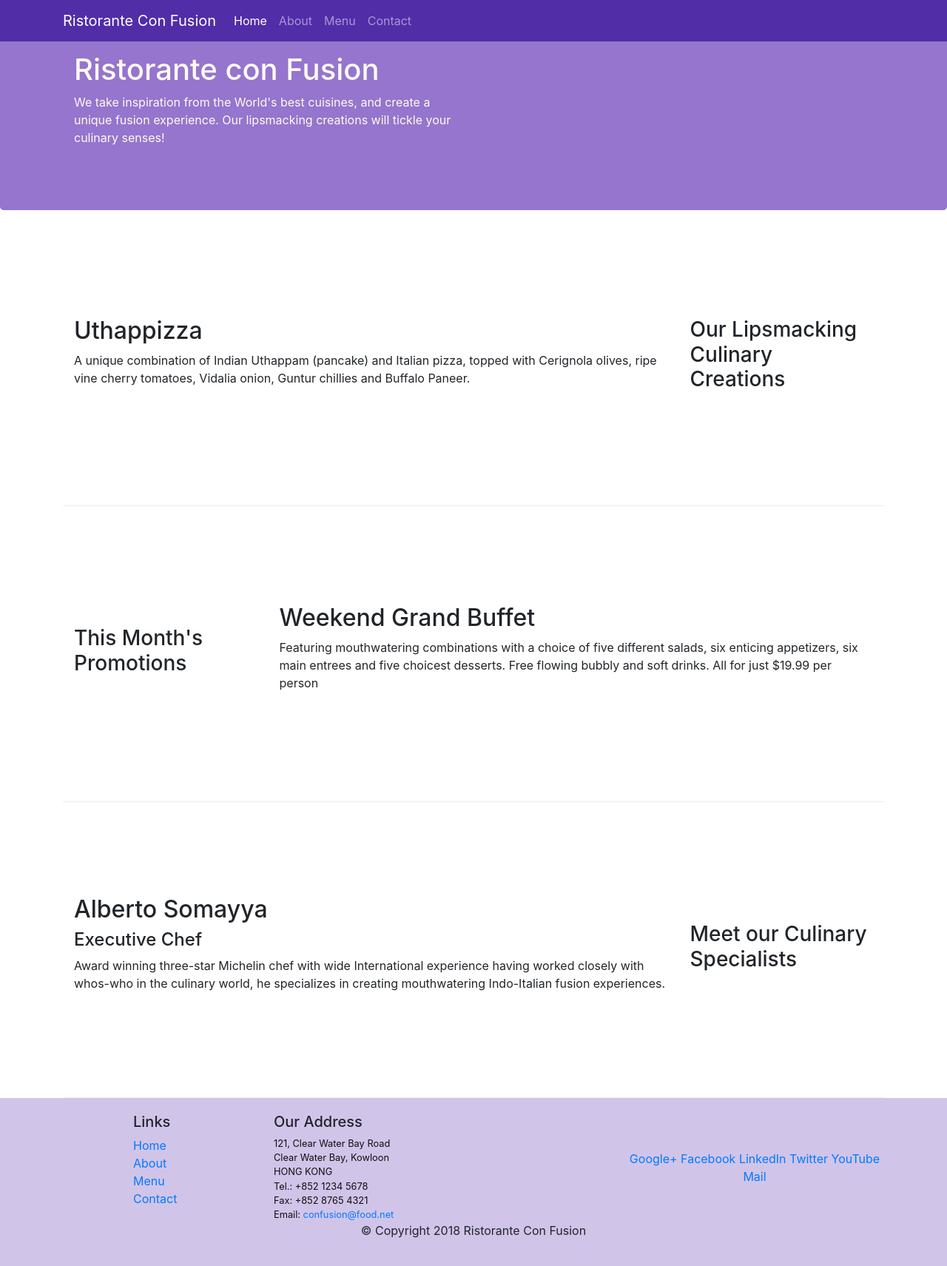
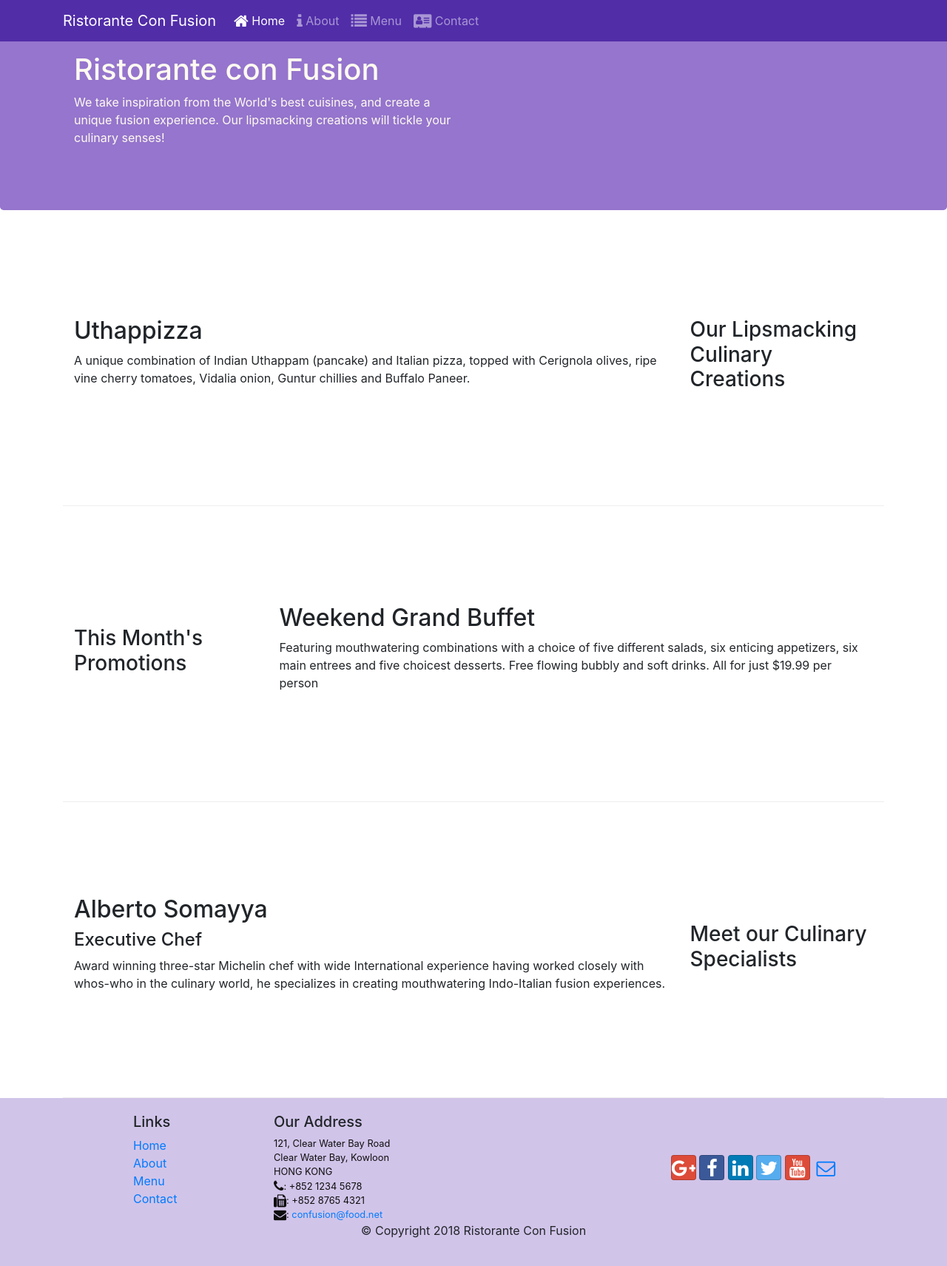
Before and after one commit to lakshya8066/Baisc-html-css-and-js-project, a website: page index.html in a window 1280 px wide. Shown: the whole page at 74% size. Drawn offline with nearby package versions, Linux system fonts and the light colour scheme.

Commit message:
icon fonts

```diff
--- a/index.html
+++ b/index.html
@@ -9,6 +9,8 @@
 
   <!-- Bootstrap CSS -->
   <link rel="stylesheet" href="node_modules/bootstrap/dist/css/bootstrap.min.css">
+  <link rel="stylesheet" href="node_modules/font-awesome/css/font-awesome.min.css">
+  <link rel="stylesheet" href="node_modules/bootstrap-social/bootstrap-social.css">
   <link rel="stylesheet" href="css/styles.css">
   <title>Ristorante Con Fusion</title>
 </head>
@@ -22,10 +24,10 @@
       <a class="navbar-brand" href="index.html">Ristorante Con Fusion</a>
       <div class="collapse navbar-collapse" id="Navbar">
         <ul class="navbar-nav mr-auto mr-auto">
-              <li class="nav-item active"><a class="nav-link" href="#">Home</a></li>
-              <li class="nav-item"><a class="nav-link" href="aboutus.html">About</a></li>
-              <li class="nav-item"><a class="nav-link" href="#">Menu</a></li>
-              <li class="nav-item"><a class="nav-link" href="#">Contact</a></li>
+          <li class="nav-item active"><a class="nav-link" href="#"><span class="fa fa-home fa-lg"></span> Home</a></li>
+          <li class="nav-item"><a class="nav-link" href="aboutus.html"><span class="fa fa-info fa-lg"></span> About</a></li>
+          <li class="nav-item"><a class="nav-link" href="#"><span class="fa fa-list fa-lg"></span> Menu</a></li>
+          <li class="nav-item"><a class="nav-link" href="#"><span class="fa fa-address-card fa-lg"></span> Contact</a></li>
         </ul>
       </div>
     </div>
@@ -95,20 +97,22 @@
             121, Clear Water Bay Road<br>
             Clear Water Bay, Kowloon<br>
             HONG KONG<br>
-		              Tel.: +852 1234 5678<br>
-		              Fax: +852 8765 4321<br>
-		              Email: <a href="mailto:confusion@food.net">confusion@food.net</a>
+            <i class="fa fa-phone fa-lg"></i>: +852 1234 5678<br>
+            <i class="fa fa-fax fa-lg"></i>: +852 8765 4321<br>
+            <i class="fa fa-envelope fa-lg"></i>:
+            <a href="mailto:confusion@food.net">confusion@food.net</a>
           </address>
         </div>
         <div class="col-12 col-sm-4 align-self-center">
           <div class="text-center">
-                        <a href="http://google.com/+">Google+</a>
-                        <a href="http://www.facebook.com/profile.php?id=">Facebook</a>
-                        <a href="http://www.linkedin.com/in/">LinkedIn</a>
-                        <a href="http://twitter.com/">Twitter</a>
-                        <a href="http://youtube.com/">YouTube</a>
-                        <a href="mailto:">Mail</a>
+            <a class="btn btn-social-icon btn-google" href="http://google.com/+"><i class="fa fa-google-plus"></i></a>
+            <a class="btn btn-social-icon btn-facebook" href="http://www.facebook.com/profile.php?id="><i class="fa fa-facebook"></i></a>
+            <a class="btn btn-social-icon btn-linkedin" href="http://www.linkedin.com/in/"><i class="fa fa-linkedin"></i></a>
+            <a class="btn btn-social-icon btn-twitter" href="http://twitter.com/"><i class="fa fa-twitter"></i></a>
+            <a class="btn btn-social-icon btn-google" href="http://youtube.com/"><i class="fa fa-youtube"></i></a>
+            <a class="btn btn-social-icon" href="mailto:"><i class="fa fa-envelope-o"></i></a>
           </div>
+
         </div>
       </div>
       <div class="row justify-content-center">
--- a/package.json
+++ b/package.json
@@ -15,6 +15,8 @@
   },
   "dependencies": {
     "bootstrap": "^4.0.0",
+    "bootstrap-social": "^5.1.1",
+    "font-awesome": "^4.7.0",
     "jquery": "^3.3.1",
     "popper.js": "^1.12.9"
   }
```
Also changed, not shown: aboutus.html (+16 -13 lines), 1 other file. Lines whose indentation alone changed are shown as unchanged.
